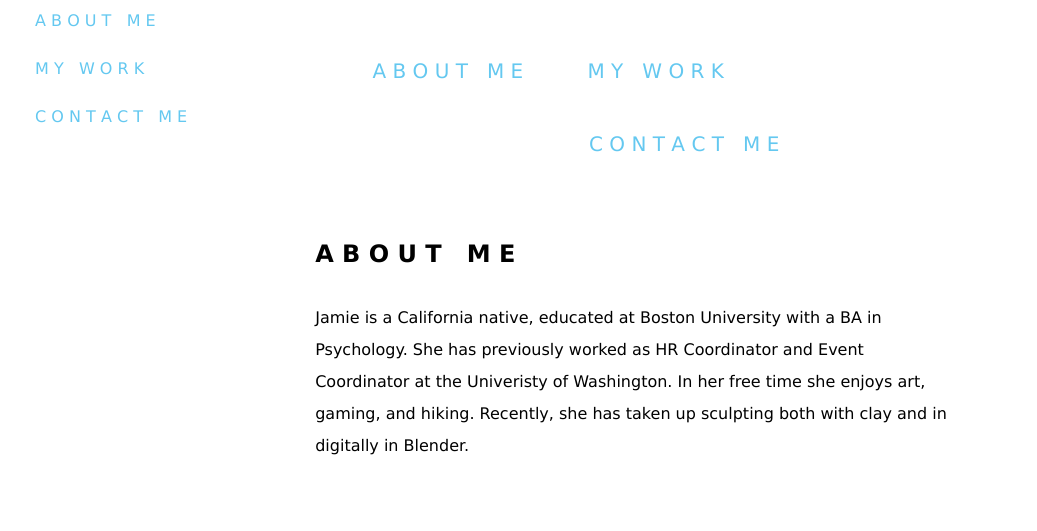
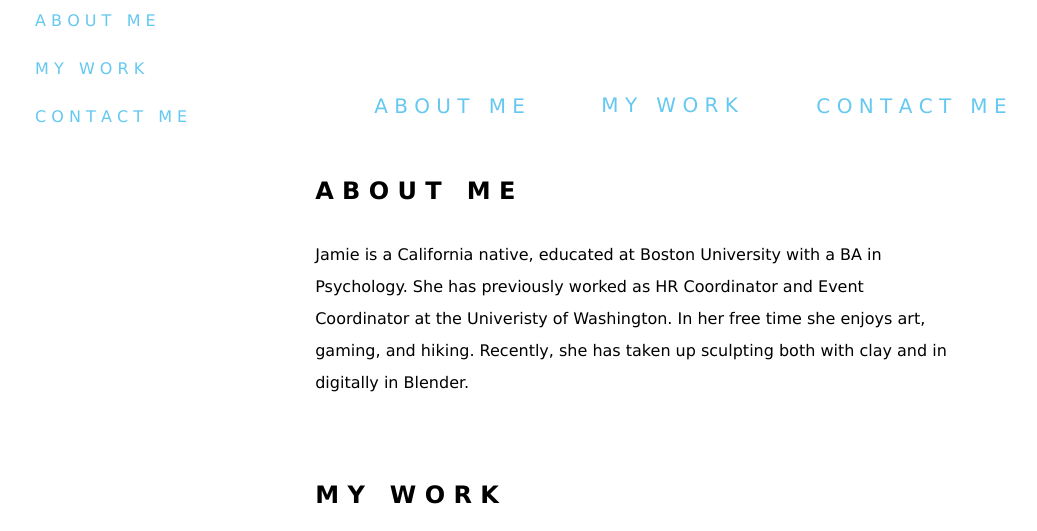
Before and after one commit to jamu-bu/portfolio, a plain HTML site: page index.html in a window 1280 px wide. Shown: the part 179-710 px from the top of the page, without its empty margins (36-1073 px from the left). Drawn offline with Linux system fonts and the light colour scheme.

Commit message:
updated css

```diff
--- a/assets/css/styles.css
+++ b/assets/css/styles.css
@@ -23,19 +23,18 @@ a {
 }
 
 nav {
-    width:85%;
-    display: inline-block;
+    margin:1%;
+    width:70%;
+    display: inline;
 }
 
 .home {
     list-style:none;
     margin: 1%;
-    margin-left: 2%;
     padding:1%;
-    overflow: hidden;
+    line-height: 1.5;
 }
 .home li{
-    line-height: 1.5;
     font-size: 20px;
     float: left;
     margin:0 5%;
@@ -220,6 +219,9 @@ button:hover,#pfp:hover {
     button {
         width: 500%;
     }
+    nav {
+        display: inline-block;
+    }
   }
 
   /* Small smartphones - image placeholders change color */
```
